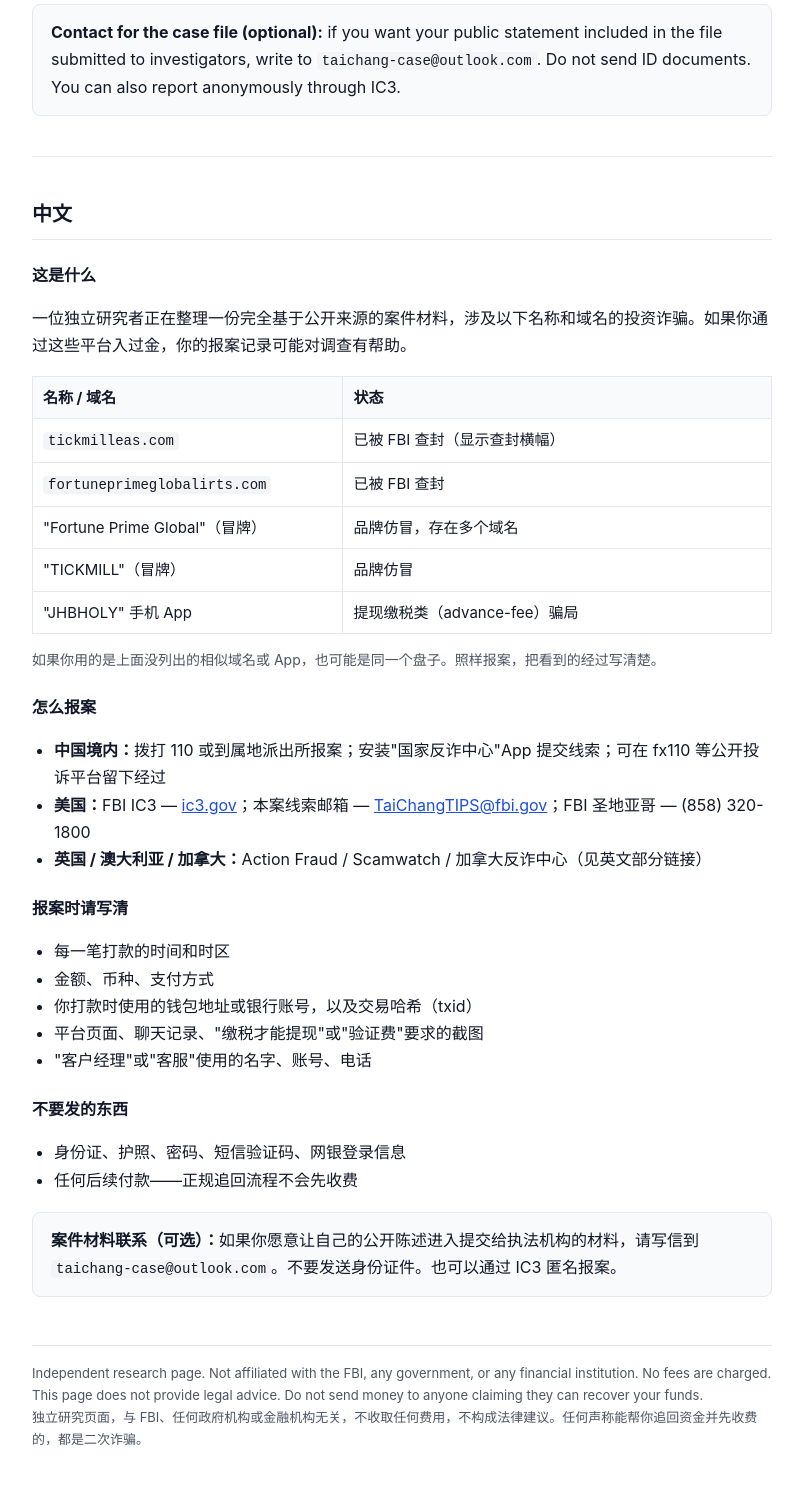
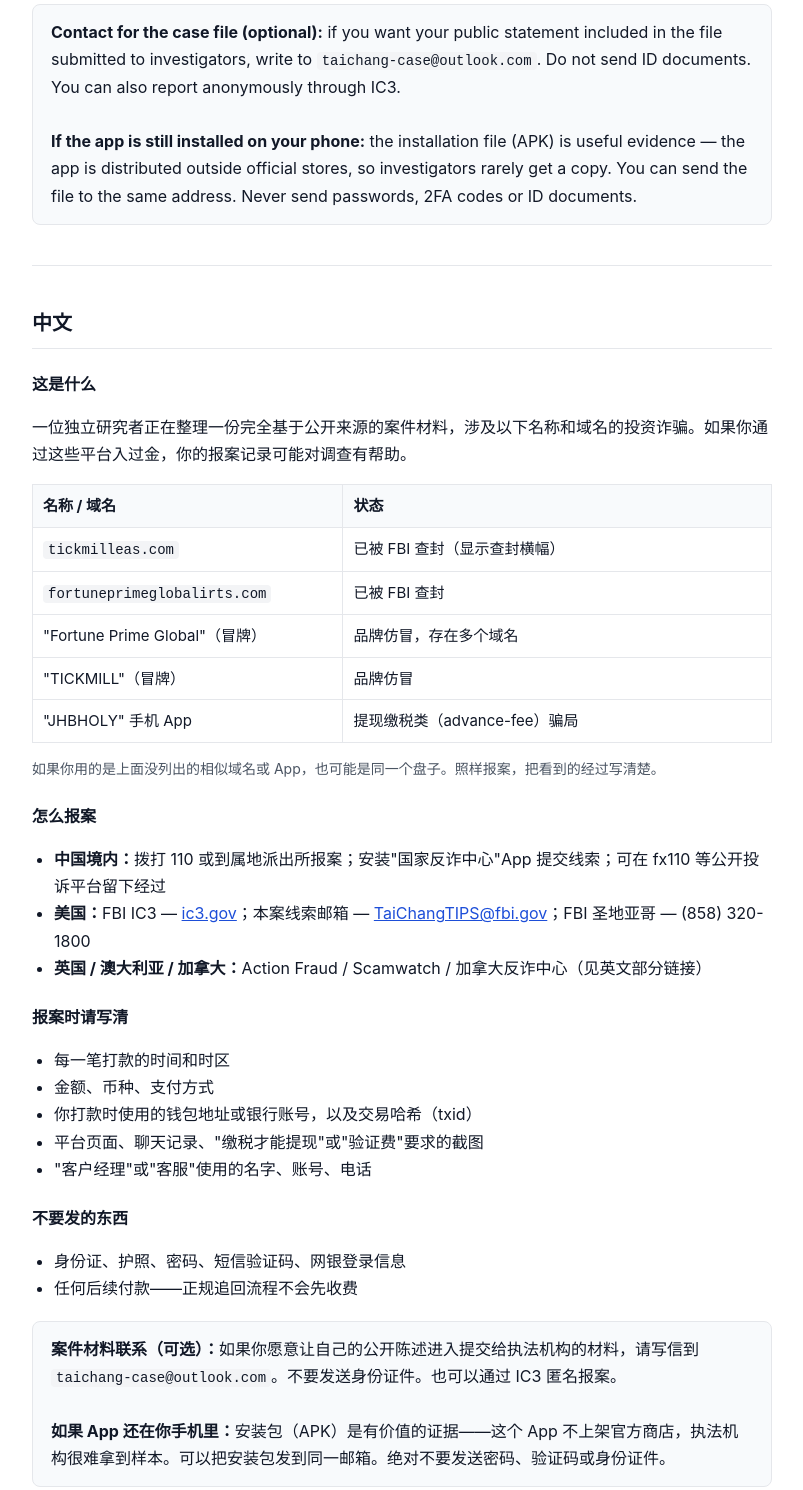
Before and after one commit to taichang-case/taichang-victims, a plain HTML site: page index.html in a window 1280 px wide. Shown: the part 2650-4140 px from the top of the page, without its empty margins (238-1041 px from the left). Drawn offline with Linux system fonts and the light colour scheme.

Commit message:
victim info page

```diff
--- a/index.html
+++ b/index.html
@@ -132,7 +132,7 @@ ul{padding-left:22px}
 </div>
 
 <div class="box">
-<b>Contact for the case file (optional):</b> if you want your public statement included in the file submitted to investigators, write to <code>taichang-case@outlook.com</code>. Do not send ID documents. You can also report anonymously through IC3.
+<b>Contact for the case file (optional):</b> if you want your public statement included in the file submitted to investigators, write to <code>taichang-case@outlook.com</code>. Do not send ID documents. You can also report anonymously through IC3.<br><br><b>If the app is still installed on your phone:</b> the installation file (APK) is useful evidence — the app is distributed outside official stores, so investigators rarely get a copy. You can send the file to the same address. Never send passwords, 2FA codes or ID documents.
 </div>
 
 <hr>
@@ -177,7 +177,7 @@ ul{padding-left:22px}
 </ul>
 
 <div class="box">
-<b>案件材料联系（可选）：</b>如果你愿意让自己的公开陈述进入提交给执法机构的材料，请写信到 <code>taichang-case@outlook.com</code>。不要发送身份证件。也可以通过 IC3 匿名报案。
+<b>案件材料联系（可选）：</b>如果你愿意让自己的公开陈述进入提交给执法机构的材料，请写信到 <code>taichang-case@outlook.com</code>。不要发送身份证件。也可以通过 IC3 匿名报案。<br><br><b>如果 App 还在你手机里：</b>安装包（APK）是有价值的证据——这个 App 不上架官方商店，执法机构很难拿到样本。可以把安装包发到同一邮箱。绝对不要发送密码、验证码或身份证件。
 </div>
 </div>
 
```
